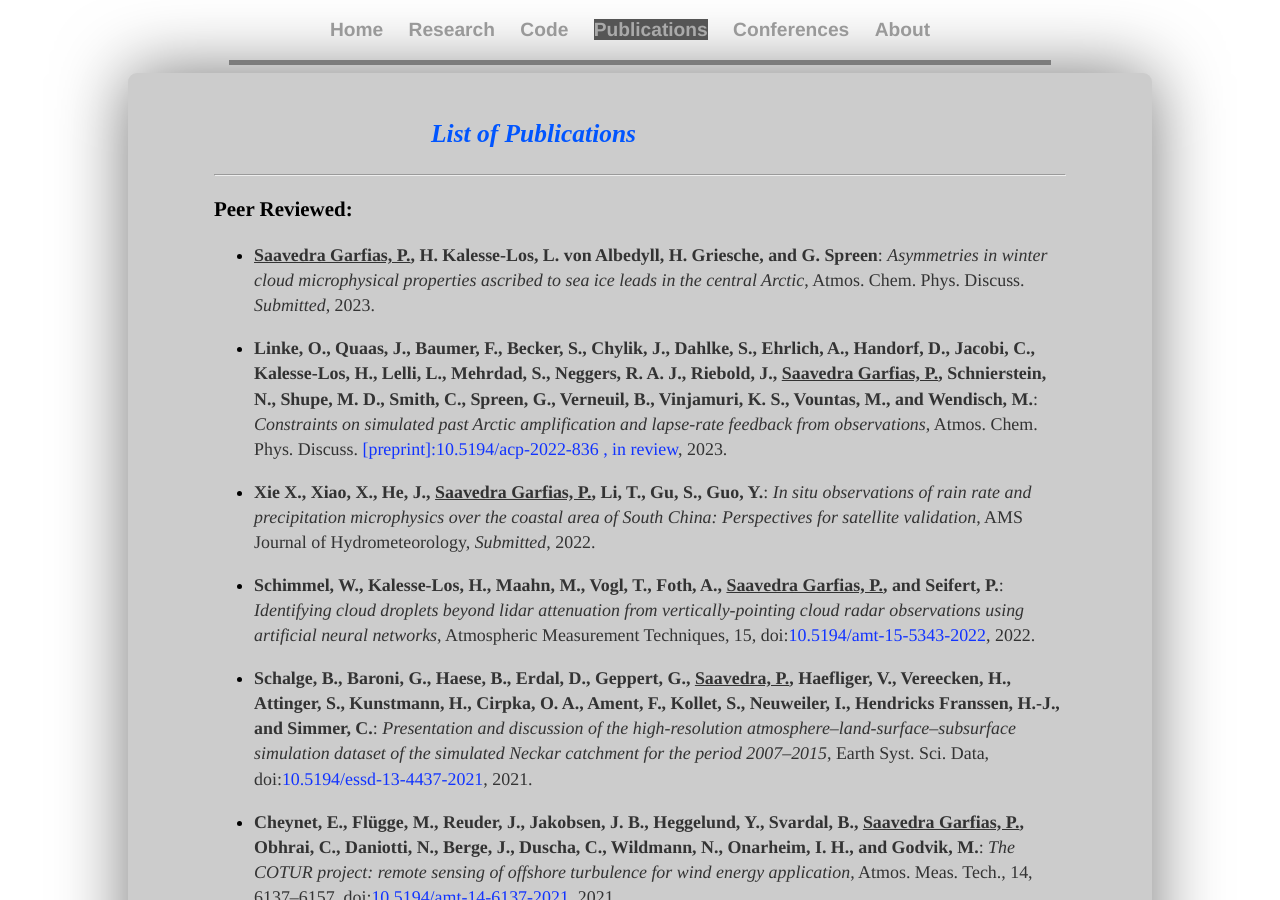
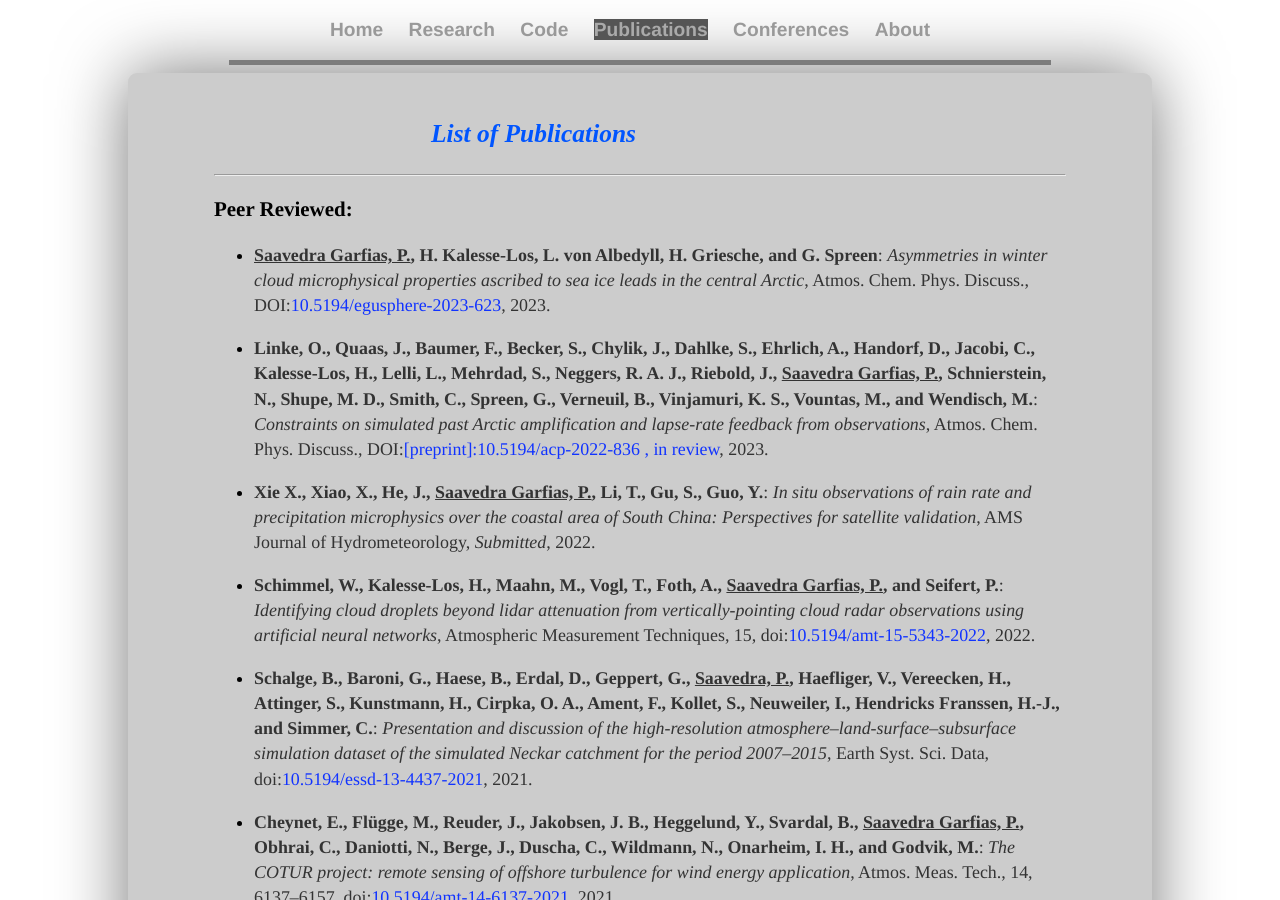
Before and after one commit to pablosaa/pablosaa.github.io, a Jekyll site: the page built from publications.html, in a window 1280 px wide and 900 px high. Built offline with Jekyll 4.4.1, drawn with Linux system fonts in a browser that asks for light colours.

Commit message:
added doi link to ACPD mosaic paper

```diff
--- a/publications.html
+++ b/publications.html
@@ -7,10 +7,10 @@
 
 <h3 name="peer-reviewed-articles">Peer Reviewed:</h3>
 <ul><li>
-    <p class="discreet"><strong><u>Saavedra Garfias, P.</u>, H. Kalesse-Los, L. von Albedyll, H. Griesche, and G. Spreen</strong>: <em>Asymmetries in winter cloud microphysical properties ascribed to sea ice leads in the central Arctic</em>, Atmos. Chem. Phys. Discuss. <em>Submitted</em>, 2023.
+    <p class="discreet"><strong><u>Saavedra Garfias, P.</u>, H. Kalesse-Los, L. von Albedyll, H. Griesche, and G. Spreen</strong>: <em>Asymmetries in winter cloud microphysical properties ascribed to sea ice leads in the central Arctic</em>, Atmos. Chem. Phys. Discuss., DOI:<a href="https://doi.org/10.5194/egusphere-2023-623" target="_blank">10.5194/egusphere-2023-623</a>, 2023.
     </p>
     </li><li>
-    <p class="discreet"><strong>Linke, O., Quaas, J., Baumer, F., Becker, S., Chylik, J., Dahlke, S., Ehrlich, A., Handorf, D., Jacobi, C., Kalesse-Los, H., Lelli, L., Mehrdad, S., Neggers, R. A. J., Riebold, J., <u>Saavedra Garfias, P.</u>, Schnierstein, N., Shupe, M. D., Smith, C., Spreen, G., Verneuil, B., Vinjamuri, K. S., Vountas, M., and Wendisch, M.</strong>: <em>Constraints on simulated past Arctic amplification and lapse-rate feedback from observations</em>, Atmos. Chem. Phys. Discuss. <a href="https://doi.org/10.5194/acp-2022-836" target="_blank">[preprint]:10.5194/acp-2022-836 , in review</a>, 2023.
+    <p class="discreet"><strong>Linke, O., Quaas, J., Baumer, F., Becker, S., Chylik, J., Dahlke, S., Ehrlich, A., Handorf, D., Jacobi, C., Kalesse-Los, H., Lelli, L., Mehrdad, S., Neggers, R. A. J., Riebold, J., <u>Saavedra Garfias, P.</u>, Schnierstein, N., Shupe, M. D., Smith, C., Spreen, G., Verneuil, B., Vinjamuri, K. S., Vountas, M., and Wendisch, M.</strong>: <em>Constraints on simulated past Arctic amplification and lapse-rate feedback from observations</em>, Atmos. Chem. Phys. Discuss., DOI:<a href="https://doi.org/10.5194/acp-2022-836" target="_blank">[preprint]:10.5194/acp-2022-836 , in review</a>, 2023.
     </p>
   </li><li>
     <p class="discreet"><strong>Xie X., Xiao, X., He, J., <u>Saavedra Garfias, P.</u>, Li, T., Gu, S., Guo, Y.</strong>: <em>In situ observations of rain rate and precipitation microphysics over the coastal area of South China: Perspectives for satellite validation</em>, AMS Journal of Hydrometeorology, <em>Submitted</em>, 2022.
```
